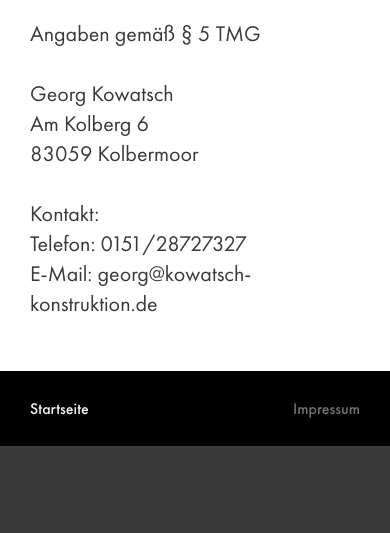
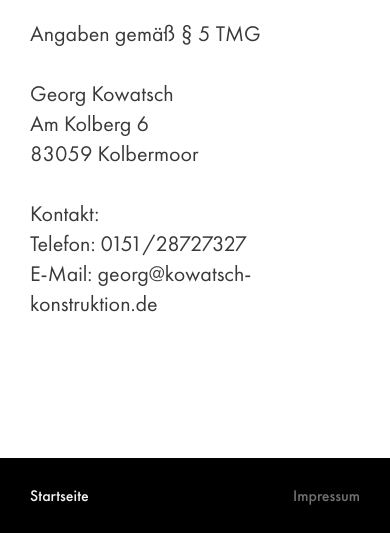
Before and after one commit to AnjaLaube3000/Kowatsch-Konstruktion, a website built with webpack: page public/impressum.html in a window 390 px wide. Shown: the part 371-904 px from the top of the page. Before the commit the page ends 844 px from the top, so only its background shows below. Built offline with nearby package versions, Linux system fonts and the light colour scheme.

Commit message:
finally solved

```diff
--- a/public/styles/AGB-Impressum.css
+++ b/public/styles/AGB-Impressum.css
@@ -47,7 +47,7 @@ body {
   background-color: white;
   width: 944px;
   color: #707070;
-  height: calc(100%vh - 240px);
+  min-height: calc(100vh - 240px);
 }
 
 h1 {
@@ -58,6 +58,7 @@ h1 {
 .paragraphs {
   padding-left: 60px;
   padding-right: 60px;
+  padding-bottom: 60px;
 }
 
 h2 {
@@ -102,21 +103,26 @@ h2 {
 }
 
 
-/* CSS for screen sizes between ipadPortrait and big smartphones*/
-@media only screen and (max-width: 944px) and (orientation: portrait){
+@media only screen and (max-width: 944px){
   .width {
-    width: 100%;
+    width: 100vw;
   }
 
   .container {
-    width: 100%;
+    width :100%;
   }
 
   .footer {
     width: 100%;
-    height: 75px;
   }
 }
+
+
+/* @media only screen and (max-width: 830px){
+  .container {
+    height: 100vh;
+  }
+} */
 
 
 /* CSS for screen sizes smaller than big smartphones*/
@@ -129,11 +135,6 @@ h2 {
     height: 300px;
   }
 
-  .container {
-    width: 100%;
-    height: calc(100%vh - 300px);
-  }
-
   h1 {
     padding: 30px 30px 0px 30px;
   }
@@ -141,9 +142,4 @@ h2 {
   .paragraphs {
     padding: 0px 30px 30px 30px;
   }
-
-  .footer {
-    width: 100%;
-    height: 75px;
-  }
 }
--- a/public/styles/main.css
+++ b/public/styles/main.css
@@ -127,7 +127,7 @@ body {
 }
 
 /* CSS for screen sizes between ipadPortrait and big smartphones */
-@media only screen and (max-width: 944px) {
+@media only screen and (max-width: 944px){
   .width {
     width: 100vw;
   }
@@ -143,18 +143,13 @@ body {
 
 
 /* CSS for screen sizes smaller than big smartphones*/
-@media only screen and (max-width: 768px) {
+@media only screen and (max-width: 768px){
   .width {
     width: 100%;
   }
 
   .header {
     height: 300px;
-  }
-
-  .container {
-    width: 100%;
-    height: 100%;
   }
 
   .container-element__top {
@@ -172,8 +167,4 @@ body {
     line-height: 30px;
     color: #393939;
   }
-
-  .footer {
-    width: 100%;
-  }
 }
```
